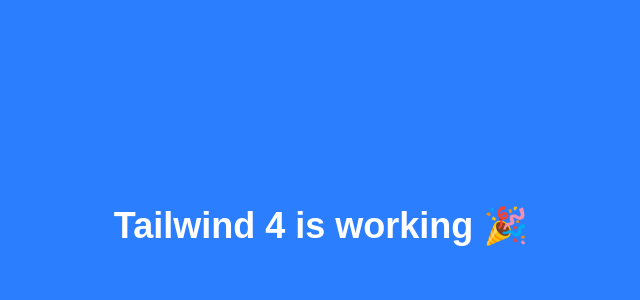
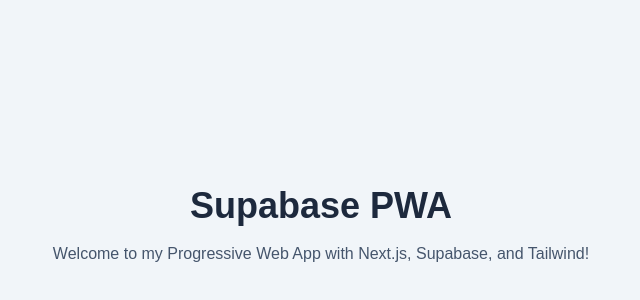
Before and after one commit to DanielHomm/PWA_Daily_App, a Next.js app: page / in a window 1280 px wide. Shown: the part 174-474 px from the top of the page, without its empty margins (319-959 px from the left). Built offline with nearby package versions, Linux system fonts and the light colour scheme.

Commit message:
change home apge

```diff
--- a/app/page.js
+++ b/app/page.js
@@ -1,9 +1,11 @@
-export default function Home() {
+// app/page.js
+export default function HomePage() {
   return (
-    <div className="flex min-h-screen items-center justify-center bg-blue-500">
-      <h1 className="text-4xl font-bold text-white">
-        Tailwind 4 is working 🎉
-      </h1>
-    </div>
+    <main className="min-h-screen flex flex-col items-center justify-center bg-slate-100">
+      <h1 className="text-4xl font-bold text-slate-800">Supabase PWA</h1>
+      <p className="mt-4 text-slate-600">
+        Welcome to my Progressive Web App with Next.js, Supabase, and Tailwind!
+      </p>
+    </main>
   );
 }
```
